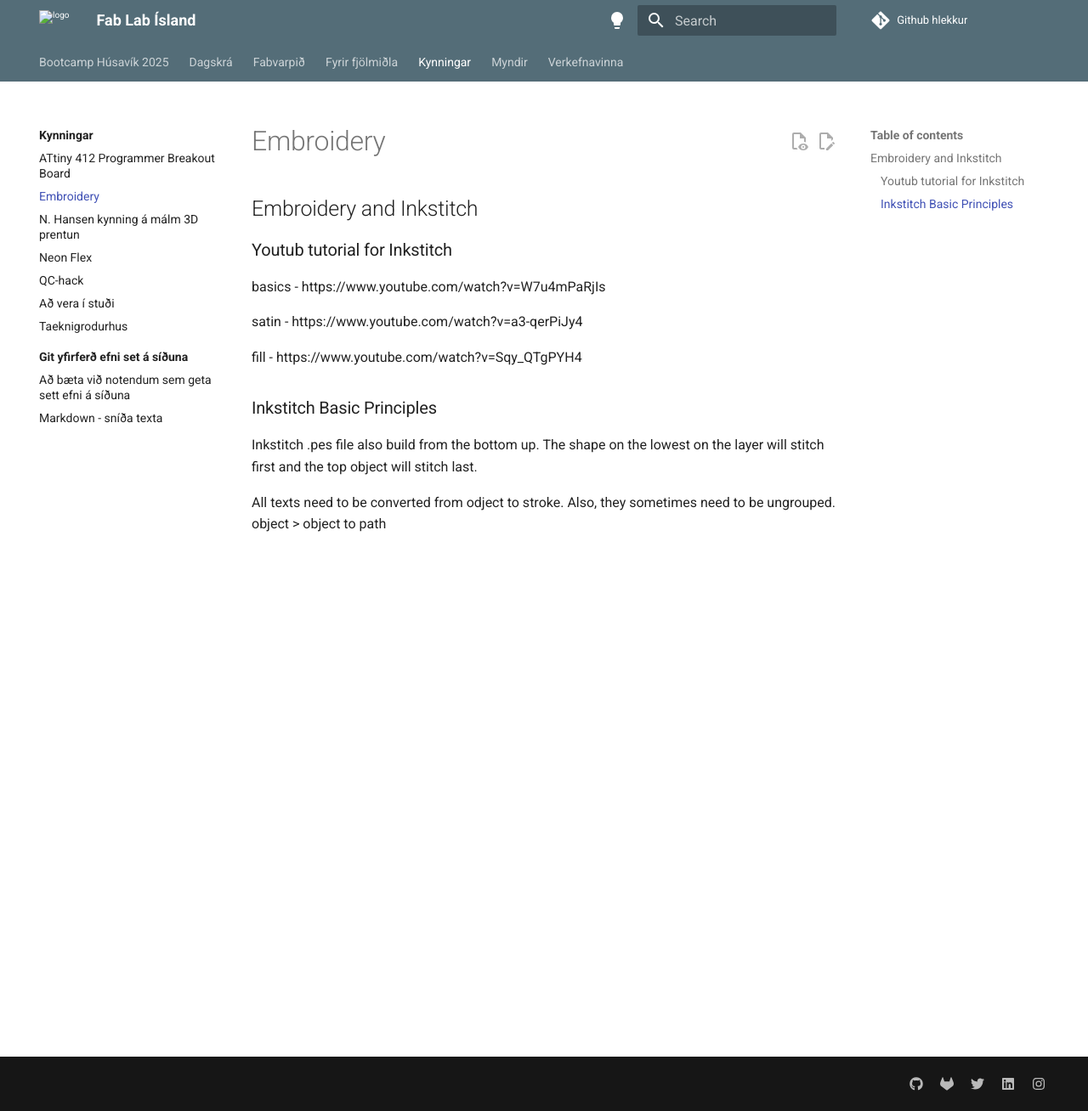
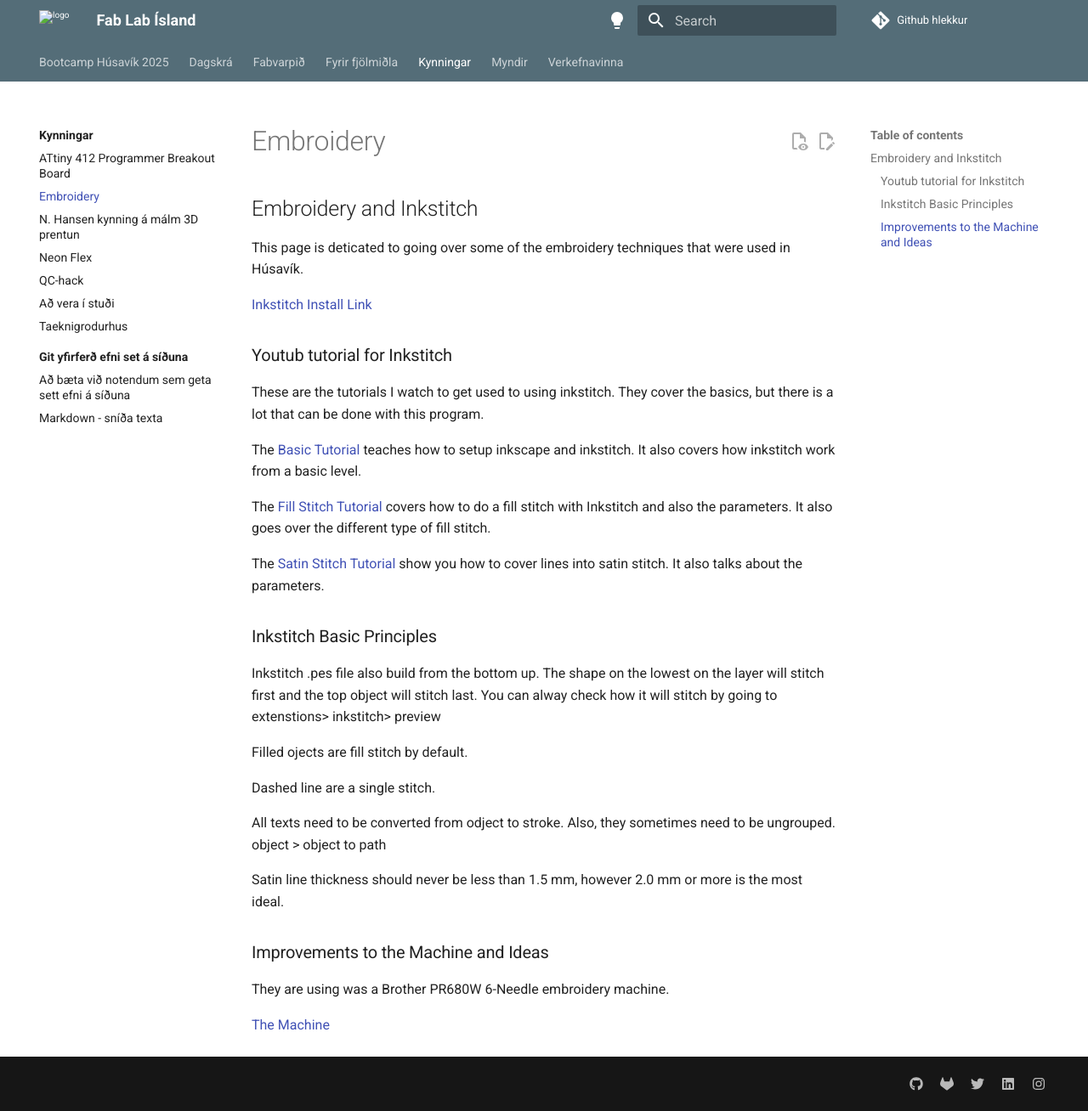
Before and after one commit to Fab-Lab-Island/fli-bootcamp-2025, an MkDocs documentation site: the page built from docs/kynningar/Embroidery.md, in a window 1280 px wide and 1308 px high. Shown: the whole window at 85% size. Built offline with MkDocs 1.6.1 and Material for MkDocs 9.7.7, drawn with Linux system fonts in a browser that asks for light colours; comment, search, counter and statistics services are not loaded.

Commit message:
editing embroidery page

```diff
--- a/docs/kynningar/Embroidery.md
+++ b/docs/kynningar/Embroidery.md
@@ -1,16 +1,33 @@
 ## Embroidery and Inkstitch
+
+This page is deticated to going over some of the embroidery techniques that were used in Húsavík.
+
+[Inkstitch Install Link](https://inkstitch.org/docs/install/)
 
 ### Youtub tutorial for Inkstitch
 
-basics - https://www.youtube.com/watch?v=W7u4mPaRjIs
+These are the tutorials I watch to get used to using inkstitch. They cover the basics, but there is a lot that can be done with this program.
 
-satin - https://www.youtube.com/watch?v=a3-qerPiJy4
+The [Basic Tutorial](https://www.youtube.com/watch?v=W7u4mPaRjIs) teaches how to setup inkscape and inkstitch. It also covers how inkstitch work from a basic level.
 
-fill - https://www.youtube.com/watch?v=Sqy_QTgPYH4
+The [Fill Stitch Tutorial](https://www.youtube.com/watch?v=a3-qerPiJy4) covers how to do a fill stitch with Inkstitch and also the parameters. It also goes over the different type of fill stitch.
+
+The [Satin Stitch Tutorial](https://www.youtube.com/watch?v=Sqy_QTgPYH4) show you how to cover lines into satin stitch. It also talks about the parameters.
 
 ### Inkstitch Basic Principles
 
-Inkstitch .pes file also build from the bottom up. The shape on the lowest on the layer will stitch first and the top object will stitch last.
+Inkstitch .pes file also build from the bottom up. The shape on the lowest on the layer will stitch first and the top object will stitch last. You can alway check how it will stitch by going to extenstions> inkstitch> preview
+
+Filled ojects are fill stitch by default.
+
+Dashed line are a single stitch.
 
 All texts need to be converted from odject to stroke. Also, they sometimes need to be ungrouped.
 object > object to path
+
+Satin line thickness should never be less than 1.5 mm, however 2.0 mm or more is the most ideal.
+
+### Improvements to the Machine and Ideas
+They are using was a Brother PR680W 6-Needle embroidery machine.
+
+[The Machine](https://sewingcraft.brother.eu/en/products/machines/semi-pro-embroidery-machines/semi-pro-embroidery-machines/pr680w)
```
